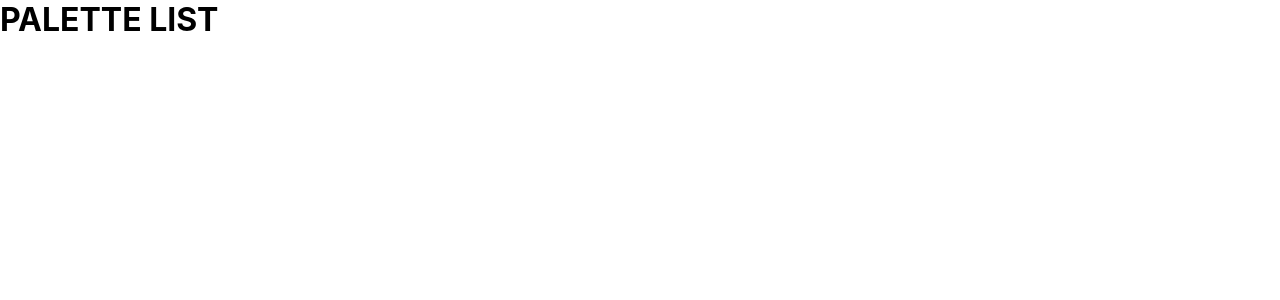
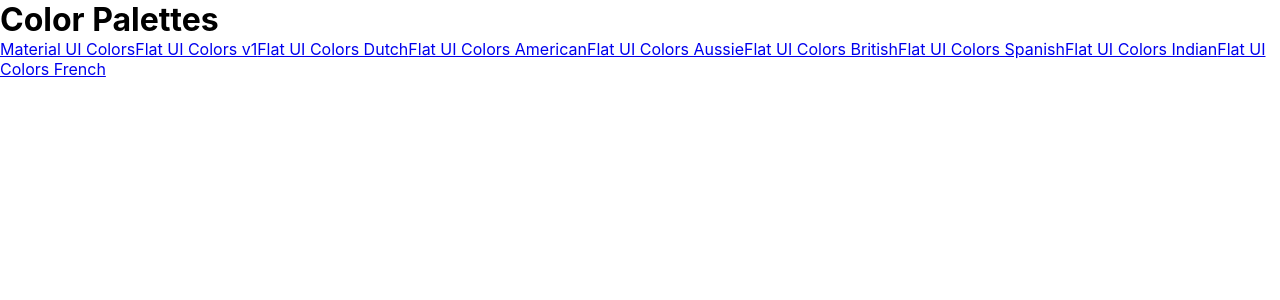
Before and after one commit to MrGarrySingh/colour-palette-maker, a React (Create React App) app: page / in a window 1280 px wide. Shown: the top 300 px of the page. Built offline with nearby package versions, Linux system fonts and the light colour scheme.

Commit message:
PaletteList Component and Links

```diff
--- a/src/App.js
+++ b/src/App.js
@@ -1,6 +1,7 @@
 import React from "react";
 import { Route, Switch } from "react-router-dom";
 import Palette from "./components/Palette/Palette.jsx";
+import PaletteList from "./components/PaletteList/PaletteList.jsx";
 import seedPalettes from "./seedPalettes.js";
 import { generatePalette } from "./colorHelpers.js";
 
@@ -15,7 +16,11 @@ function App() {
 
   return (
     <Switch>
-      <Route exact path="/" render={() => <h1>PALETTE LIST</h1>} />
+      <Route
+        exact
+        path="/"
+        render={() => <PaletteList palettes={seedPalettes} />}
+      />
       <Route
         exact
         path="/palette/:id"
--- a/src/components/Navbar/Navbar.jsx
+++ b/src/components/Navbar/Navbar.jsx
@@ -1,4 +1,5 @@
 import React, { useState } from "react";
+import { Link } from "react-router-dom";
 import Slider from "rc-slider";
 import Select from "@material-ui/core/Select";
 import MenuItem from "@material-ui/core/MenuItem";
@@ -27,7 +28,7 @@ const Navbar = ({ level, changeLevel, handleChange }) => {
   return (
     <header className="navbar">
       <div className="navbar__logo">
-        <a href="/">colourpalettemaker</a>
+        <Link to="/">colourpalettemaker</Link>
       </div>
       <div className="navbar__sliderContainer">
         <span>Level: {level}</span>
--- /dev/null
+++ b/src/components/PaletteList/PaletteList.jsx
@@ -0,0 +1,15 @@
+import React from "react";
+import { Link } from "react-router-dom";
+
+function PaletteList({ palettes }) {
+  return (
+    <div>
+      <h1>Color Palettes</h1>
+      {palettes.map((palette) => (
+        <Link to={`/palette/${palette.id}`}>{palette.paletteName}</Link>
+      ))}
+    </div>
+  );
+}
+
+export default PaletteList;
```
